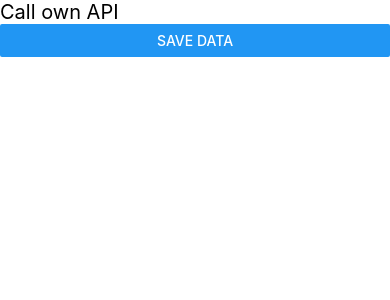
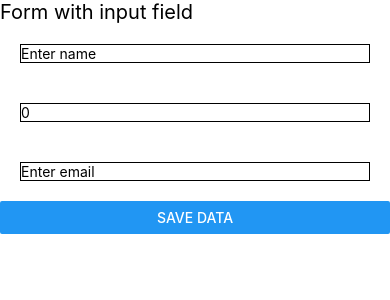
Before and after one commit to birbalkr/reactNative, a React Native app: screen / in a window 390 px wide. Shown: the top 300 px of the page. Built offline with nearby package versions, Linux system fonts and the light colour scheme.

Commit message:
Form with input field

```diff
--- a/App.tsx
+++ b/App.tsx
@@ -1,33 +1,44 @@
 import React, { useEffect, useState } from 'react';
-import { View, Text, Button, ScrollView, FlatList } from 'react-native';
+import { View, Text, Button, ScrollView, FlatList, TextInput } from 'react-native';
+import style from './style';
+import { StyleSheet } from 'react-native';
 
 
 function App() {
-    const saveApiData = async () => {
-        const data = {
-            name: "sam",
-            age: 34,
-            email: "asb@gmail.com"
-        }
-        const url = "http://192.168.43.106:3000/users";
-        let result = await fetch(url,
-            {
-                method: "POST",
-                headers: { "Content-Type": "application/json" },
-                body: JSON.stringify(data)
-            })
-            result =await result.json();
+    const [name,setName]=useState('');
+    const [age,setAge]=useState(0   );
+    const [email,setEmail]=useState('');
+    const Savedata = async ()=>{
+            const url="http://192.168.43.106:3000/users";
+            let result = await fetch(url,{
+                method:"POST",
+                headers:{"Content-Type":"application/json"},
+                body:JSON.stringify({name,age,email})
+            });
+            result=await result.json();
             console.warn(result);
+
 
     }
 
     return (
         <View >
-            <Text style={{ fontSize: 20 }}>Call own API</Text>
-            <Button title='save data' onPress={saveApiData}/>
+            <Text style={{ fontSize: 20 }}>Form with input field</Text>
+            <TextInput style={styles.input} value={name} onChangeText={(text)=>setName(text)} placeholder='Enter name'/>
+            <TextInput style={styles.input} value={age} onChangeText={(text)=>setAge(text)} placeholder='Enter age'/>
+            <TextInput style={styles.input} value={email} onChangeText={(text)=>setEmail(text)} placeholder='Enter email'/>
+            <Button title='save data' onPress={Savedata}/>
         </View>
     )
 };
+
+const styles=StyleSheet.create({
+    input:{
+        borderColor:'skybule',
+        borderWidth:1,
+        margin:20
+    }
+})
 
 
 
```
